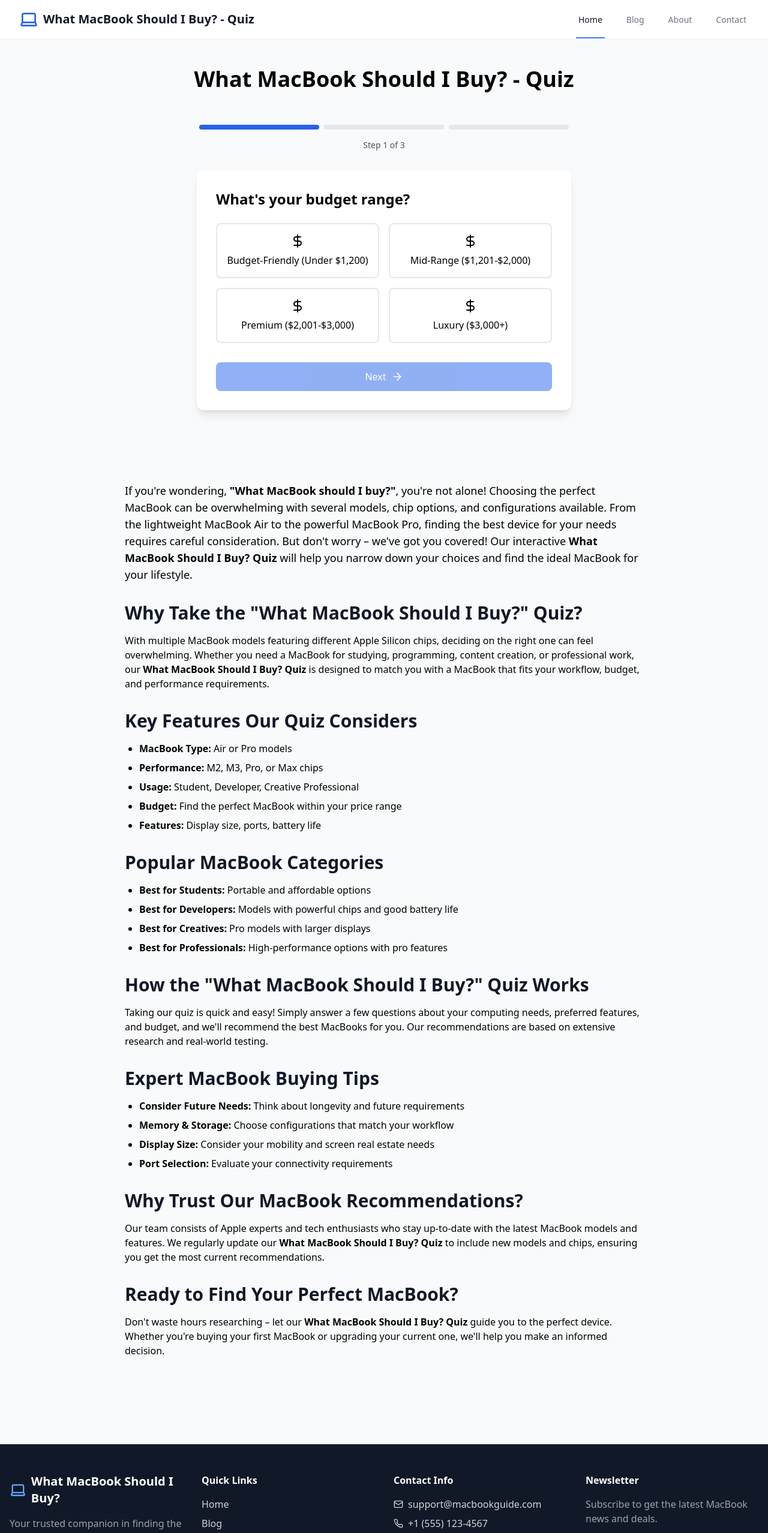
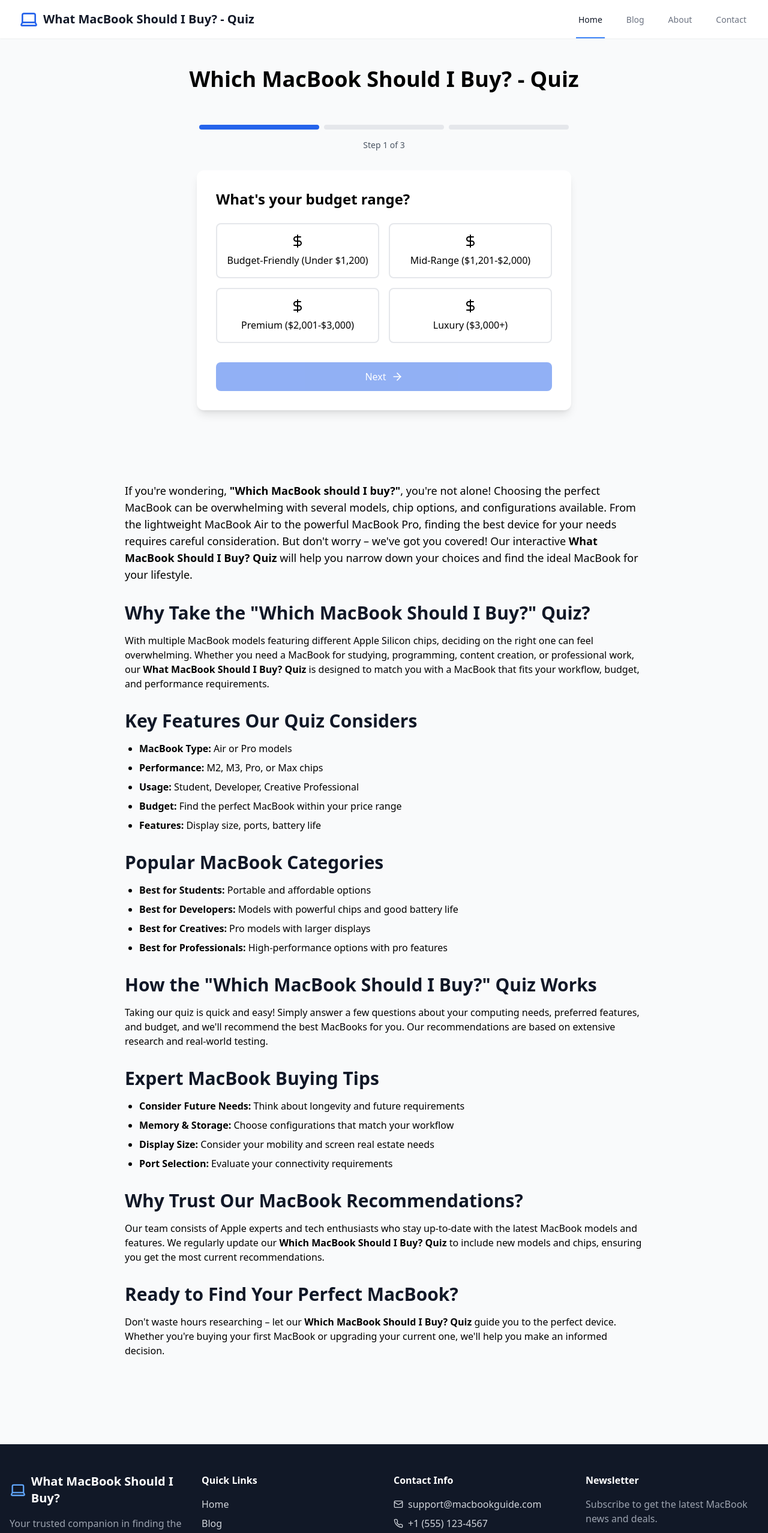
Before and after one commit to hamisbela/what-macbook-should-i-buy-quiz, a React (Vite) app: page / in a window 1280 px wide. Shown: the top 2556 px of the page at 60% size. Built offline with nearby package versions, Linux system fonts and the light colour scheme.

Commit message:
Update Home.tsx

```diff
--- a/src/pages/Home.tsx
+++ b/src/pages/Home.tsx
@@ -5,7 +5,7 @@ export default function Home() {
   return (
     <div>
       <section className="max-w-7xl mx-auto px-4 py-12">
-        <h1 className="text-4xl font-bold text-center mb-8">What MacBook Should I Buy? - Quiz</h1>
+        <h1 className="text-4xl font-bold text-center mb-8">Which MacBook Should I Buy? - Quiz</h1>
         <Quiz />
       </section>
 
@@ -13,12 +13,12 @@ export default function Home() {
         <div className="prose lg:prose-lg mx-auto">
           <div className="mb-8">
             <p className="text-lg">
-              If you're wondering, <strong>"What MacBook should I buy?"</strong>, you're not alone! Choosing the perfect MacBook can be overwhelming with several models, chip options, and configurations available. From the lightweight MacBook Air to the powerful MacBook Pro, finding the best device for your needs requires careful consideration. But don't worry – we've got you covered! Our interactive <strong>What MacBook Should I Buy? Quiz</strong> will help you narrow down your choices and find the ideal MacBook for your lifestyle.
+              If you're wondering, <strong>"Which MacBook should I buy?"</strong>, you're not alone! Choosing the perfect MacBook can be overwhelming with several models, chip options, and configurations available. From the lightweight MacBook Air to the powerful MacBook Pro, finding the best device for your needs requires careful consideration. But don't worry – we've got you covered! Our interactive <strong>What MacBook Should I Buy? Quiz</strong> will help you narrow down your choices and find the ideal MacBook for your lifestyle.
             </p>
           </div>
 
           <div className="mb-8">
-            <h2 className="text-3xl font-bold text-gray-900 mb-4">Why Take the "What MacBook Should I Buy?" Quiz?</h2>
+            <h2 className="text-3xl font-bold text-gray-900 mb-4">Why Take the "Which MacBook Should I Buy?" Quiz?</h2>
             <p>
               With multiple MacBook models featuring different Apple Silicon chips, deciding on the right one can feel overwhelming. Whether you need a MacBook for studying, programming, content creation, or professional work, our <strong>What MacBook Should I Buy? Quiz</strong> is designed to match you with a MacBook that fits your workflow, budget, and performance requirements.
             </p>
@@ -46,7 +46,7 @@ export default function Home() {
           </div>
 
           <div className="mb-8">
-            <h2 className="text-3xl font-bold text-gray-900 mb-4">How the "What MacBook Should I Buy?" Quiz Works</h2>
+            <h2 className="text-3xl font-bold text-gray-900 mb-4">How the "Which MacBook Should I Buy?" Quiz Works</h2>
             <p>
               Taking our quiz is quick and easy! Simply answer a few questions about your computing needs, preferred features, and budget, and we'll recommend the best MacBooks for you. Our recommendations are based on extensive research and real-world testing.
             </p>
@@ -65,14 +65,14 @@ export default function Home() {
           <div className="mb-8">
             <h2 className="text-3xl font-bold text-gray-900 mb-4">Why Trust Our MacBook Recommendations?</h2>
             <p>
-              Our team consists of Apple experts and tech enthusiasts who stay up-to-date with the latest MacBook models and features. We regularly update our <strong>What MacBook Should I Buy? Quiz</strong> to include new models and chips, ensuring you get the most current recommendations.
+              Our team consists of Apple experts and tech enthusiasts who stay up-to-date with the latest MacBook models and features. We regularly update our <strong>Which MacBook Should I Buy? Quiz</strong> to include new models and chips, ensuring you get the most current recommendations.
             </p>
           </div>
 
           <div>
             <h2 className="text-3xl font-bold text-gray-900 mb-4">Ready to Find Your Perfect MacBook?</h2>
             <p>
-              Don't waste hours researching – let our <strong>What MacBook Should I Buy? Quiz</strong> guide you to the perfect device. Whether you're buying your first MacBook or upgrading your current one, we'll help you make an informed decision.
+              Don't waste hours researching – let our <strong>Which MacBook Should I Buy? Quiz</strong> guide you to the perfect device. Whether you're buying your first MacBook or upgrading your current one, we'll help you make an informed decision.
             </p>
           </div>
         </div>
```
